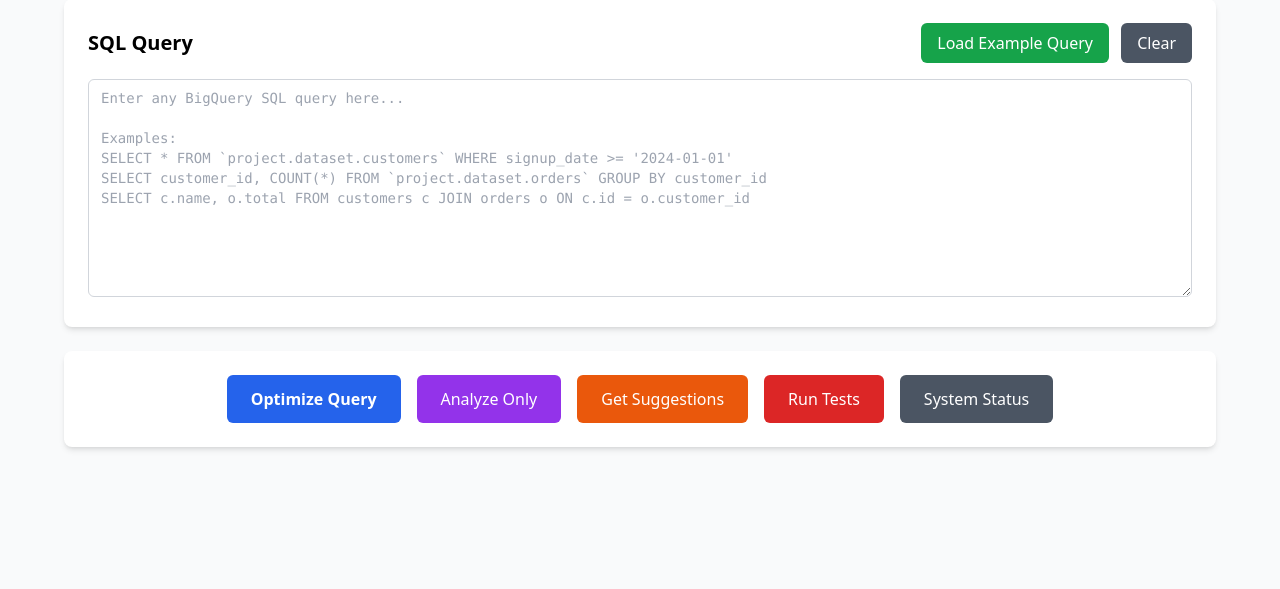
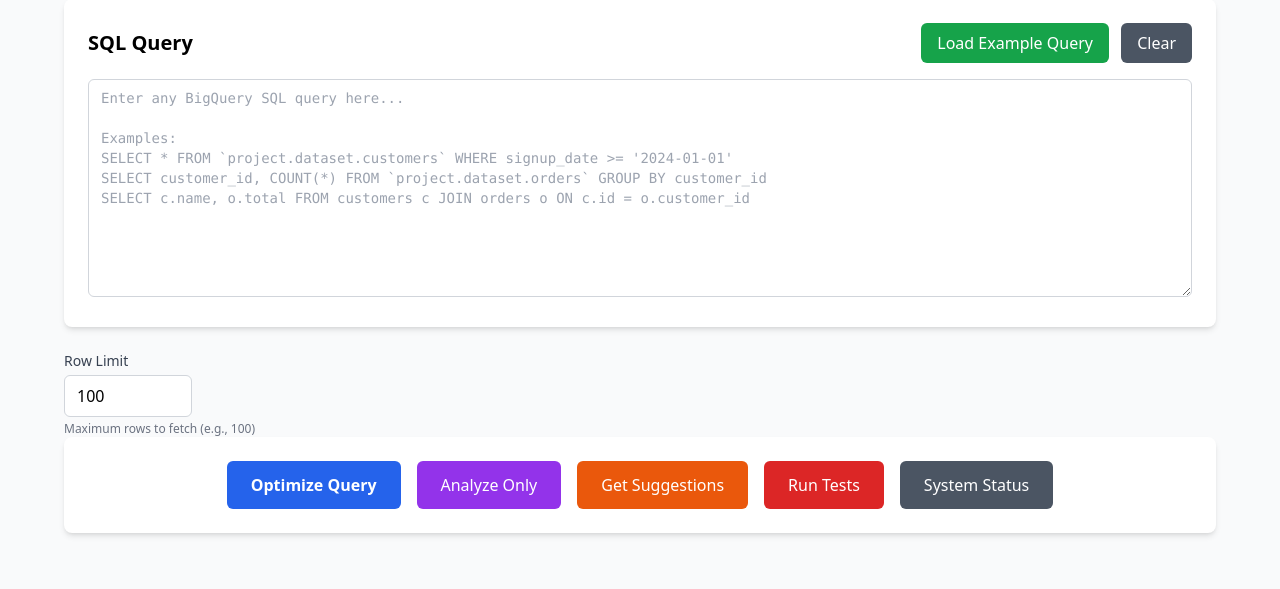
Before and after one commit to Sanket1815/BigQuery-Opt, a FastAPI app: page / in a window 1280 px wide. Shown: the part 323-912 px from the top of the page. Before the commit the page ends 773 px from the top, so only its background shows below. Run offline with FastAPI, Linux system fonts and the light colour scheme; some libraries are stand-ins or nearby versions.

Commit message:
few fixes

```diff
--- a/src/api/templates/index.html
+++ b/src/api/templates/index.html
@@ -64,7 +64,12 @@ SELECT * FROM `project.dataset.customers` WHERE signup_date >= '2024-01-01'
 SELECT customer_id, COUNT(*) FROM `project.dataset.orders` GROUP BY customer_id
 SELECT c.name, o.total FROM customers c JOIN orders o ON c.id = o.customer_id"></textarea>
             </div>
-
+            <div class="mt-4">
+                <label for="queryLimit" class="block text-sm font-medium text-gray-700 mb-1">Row Limit</label>
+                <input type="number" id="queryLimit" value="100" min="1" max="10000"
+                       class="w-32 px-3 py-2 border border-gray-300 rounded-md focus:outline-none focus:ring-2 focus:ring-blue-500">
+                <p class="text-xs text-gray-500 mt-1">Maximum rows to fetch (e.g., 100)</p>
+            </div>
             <!-- Action Buttons -->
             <div class="bg-white rounded-lg shadow-md p-6 mb-6">
                 <div class="flex flex-wrap gap-4 justify-center">
@@ -257,6 +262,10 @@ SELECT c.name, o.total FROM customers c JOIN orders o ON c.id = o.customer_id"><
                 showError('Please enter a SQL query');
                 return;
             }
+            let safeQuery = query;
+if (!/limit\s+\d+/i.test(query)) {
+    safeQuery += `\nLIMIT ${limit}`;
+}
 
             showLoading();
             try {
@@ -264,7 +273,7 @@ SELECT c.name, o.total FROM customers c JOIN orders o ON c.id = o.customer_id"><
                 const response = await fetch('/api/v1/optimize', {
                     method: 'POST',
                     headers: { 'Content-Type': 'application/json' },
-                    body: JSON.stringify({ query, ...config })
+                    body: JSON.stringify({ query: safeQuery, ...config })
                 });
 
                 const result = await response.json();
```
